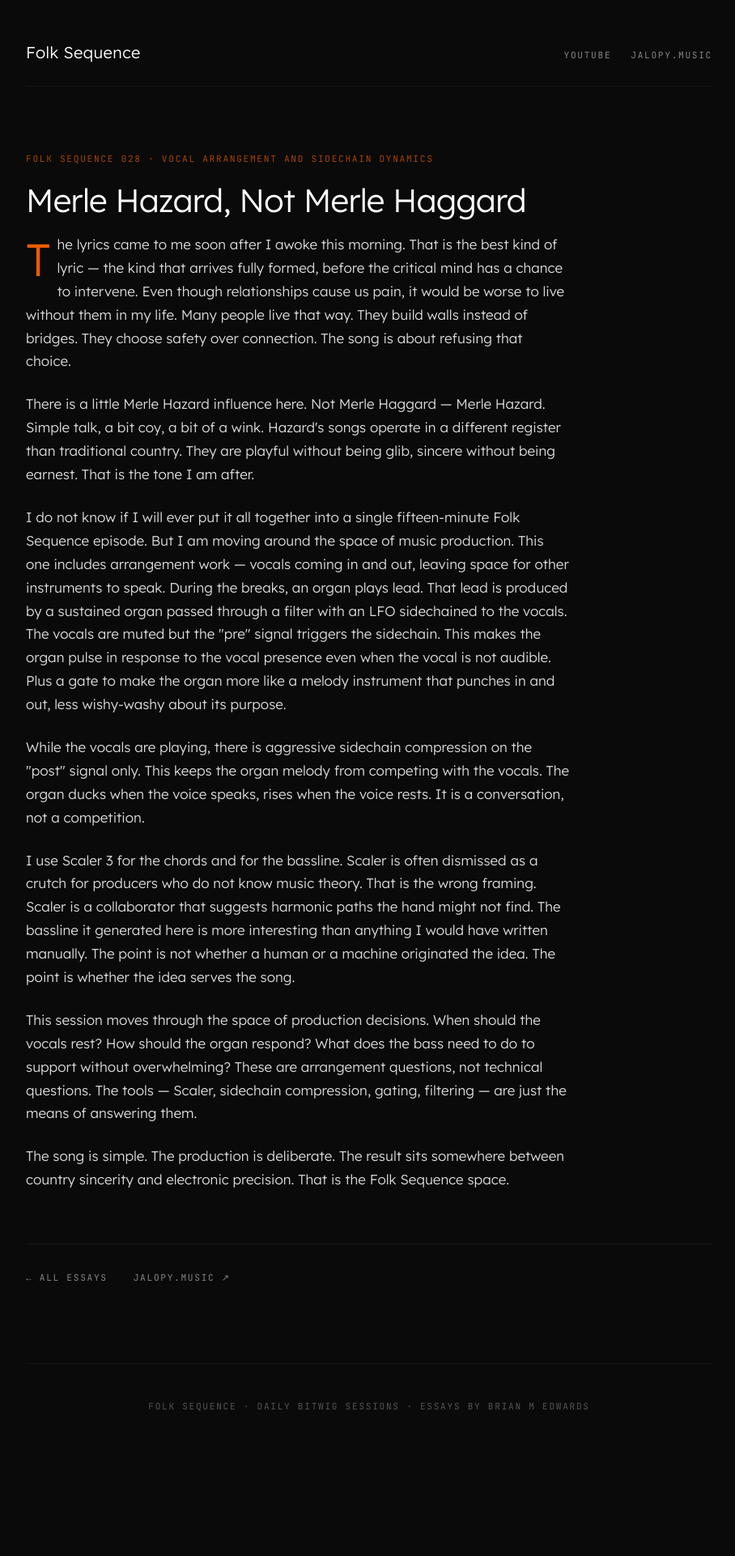
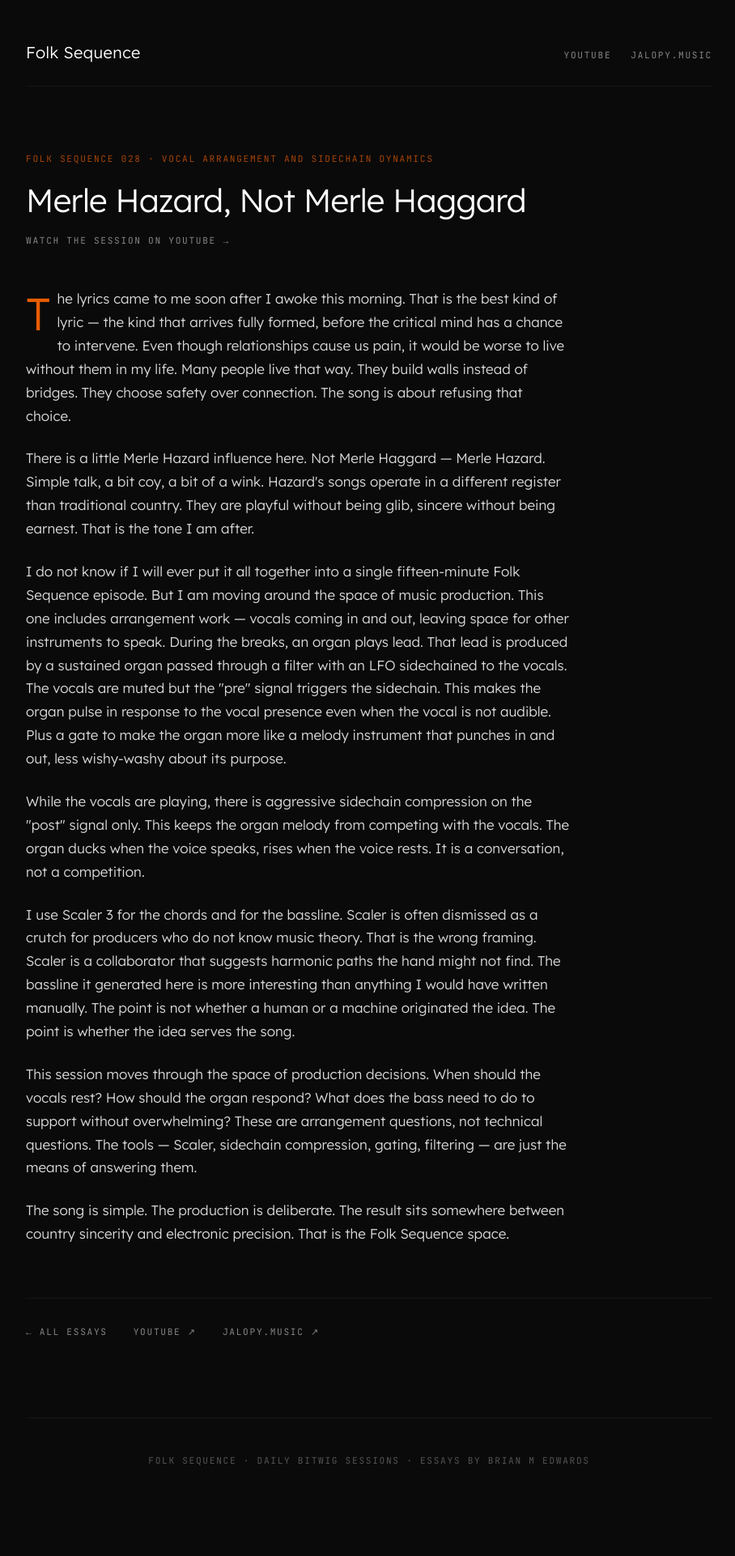
Before and after one commit to folk-sequence/folk-sequence.github.io, a Jekyll site: the page built from 028-merle-hazard-not-merle-haggard.md, in a window 1280 px wide. Shown: the whole page at 81% size, without its empty margins (184-1092 px from the left). Built offline with Jekyll 4.4.1, drawn with Linux system fonts in a browser that asks for light colours; before the commit the page ends 1855 px from its top, so only the background shows below that; part of the change alters nothing that is shown.

Commit message:
Add YouTube link to 028-merle-hazard-not-merle-haggard.md

```diff
--- a/028-merle-hazard-not-merle-haggard.md
+++ b/028-merle-hazard-not-merle-haggard.md
@@ -4,6 +4,7 @@ title: "Merle Hazard, Not Merle Haggard"
 episode: "028"
 topic: "Vocal arrangement and sidechain dynamics"
 description: "Merle Hazard, Not Merle Haggard — companion essay for Folk Sequence 028"
+youtube: "https://youtu.be/FJ4E-H1pmCU"
 ---
 
 The lyrics came to me soon after I awoke this morning. That is the best kind of lyric — the kind that arrives fully formed, before the critical mind has a chance to intervene. Even though relationships cause us pain, it would be worse to live without them in my life. Many people live that way. They build walls instead of bridges. They choose safety over connection. The song is about refusing that choice.
```
